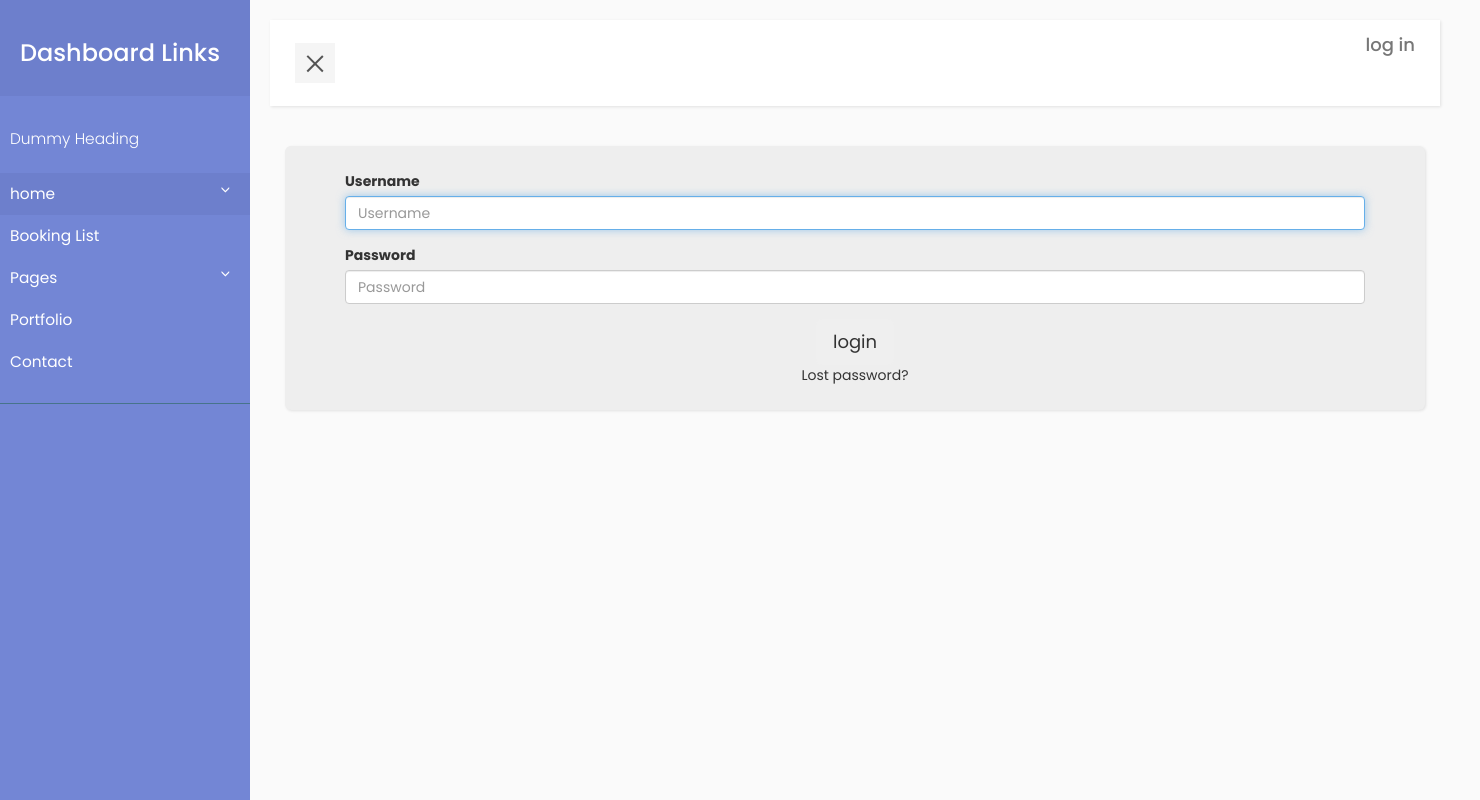
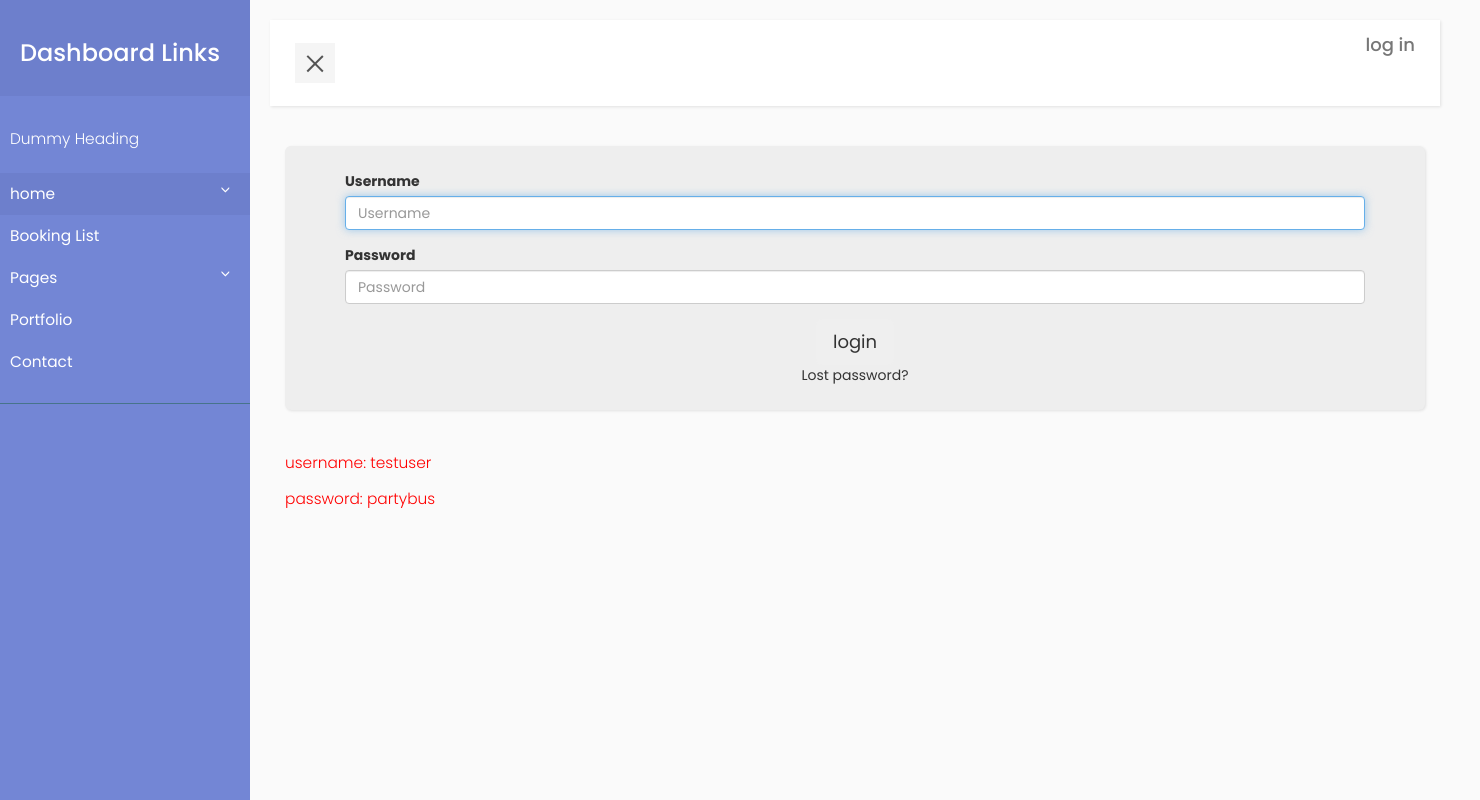
Before and after one commit to mmac714/partybus, a Django app: page /users/login/ in a window 1480 px wide. Run offline with Django 3.2, Linux system fonts and the light colour scheme; some libraries are stand-ins or nearby versions.

Commit message:
inserted testing instructions into the html files.

```diff
--- a/bookings/templates/bookings/confirmation.html
+++ b/bookings/templates/bookings/confirmation.html
@@ -13,6 +13,8 @@
               <div class="divider-header"></div>
               <p>For your security, we sent you an email with your payment confirmation. We also ask that you respond to that email with some addional information about your booking.</p>
               <p>You may also contact us at operations@partybus.com</p>
+              <p style="color:red"> visit https://partybus-testsite.herokuapp.com/users/login/ to see the operations dashboard.
+              </p>
             </div>
           </div>
         </div>
--- a/bookings/templates/bookings/payment.html
+++ b/bookings/templates/bookings/payment.html
@@ -35,6 +35,8 @@
               <h2 class="h-bold">You're one step away!</h2>
               <div class="divider-header"></div>
               <p>Confirm your booking details below, and then tap "pay" to reserve your booking.</p>
+              <p style="color:red">(Test card payment by entering 4242 4242 4242 4242 as the cc number, and a valild expiration date/cvc number)
+              </p>
             </div>
           </div>
         </div>
--- a/users/templates/users/login.html
+++ b/users/templates/users/login.html
@@ -46,6 +46,8 @@
   </form>
 
  </div>
+  <p style="color:red"> username: testuser</p>
+  <p style="color:red"> password: partybus</p>
 </div>
 
 {% endblock content %}
```
